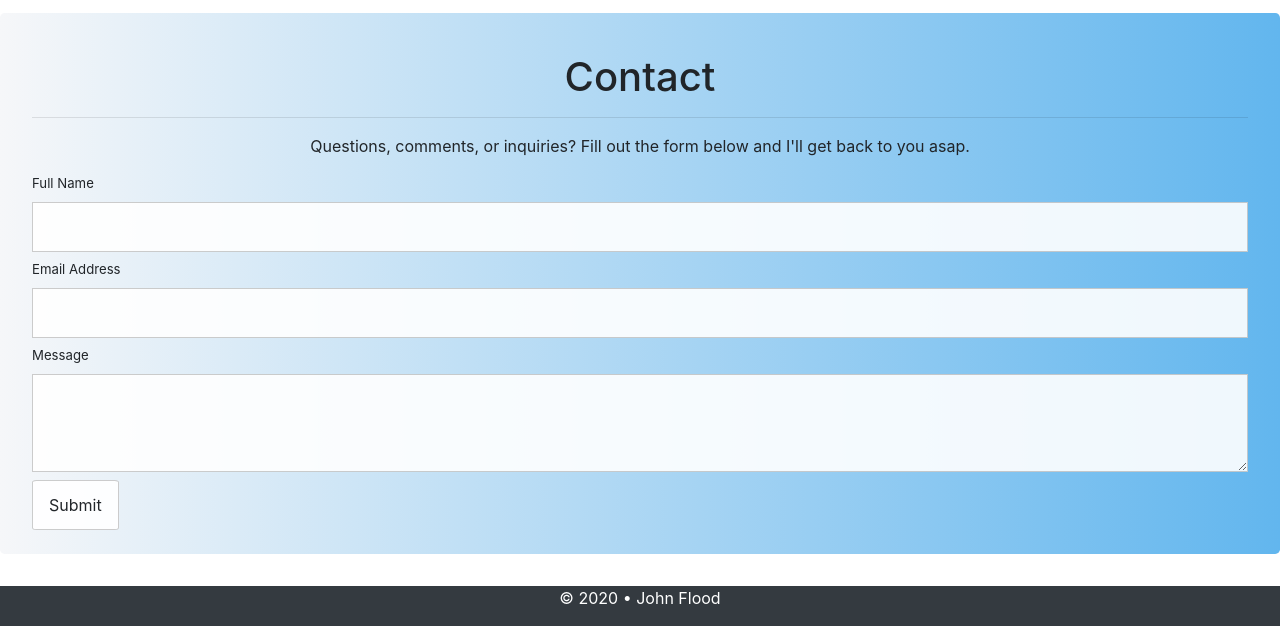
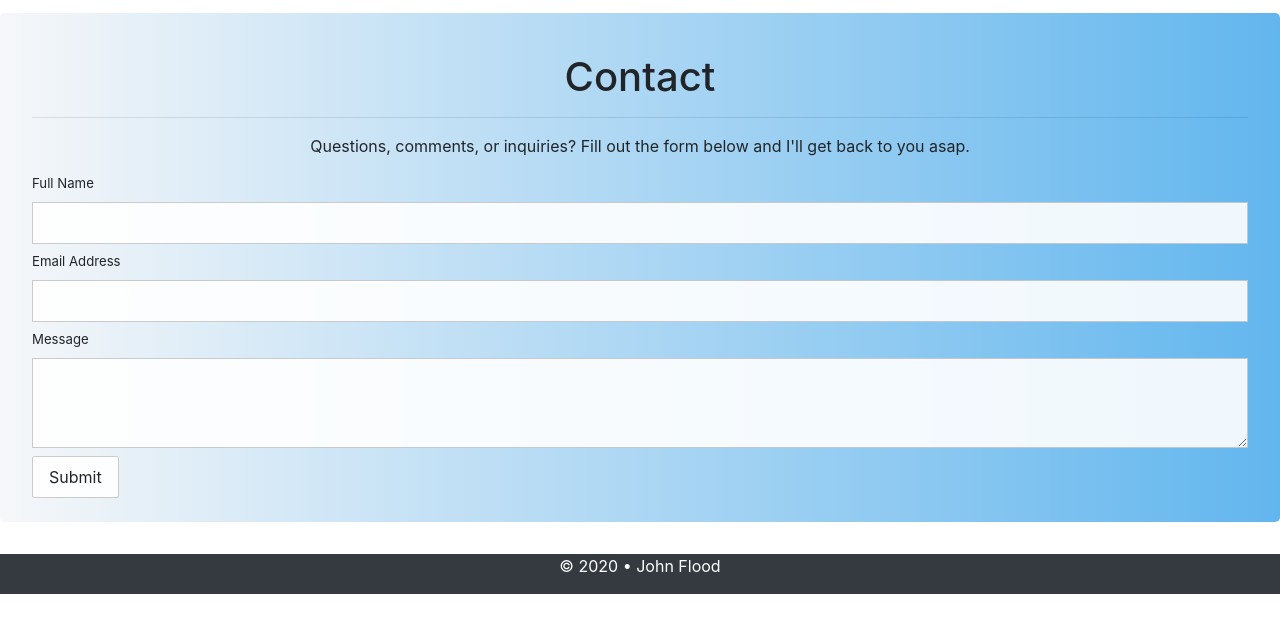
Before and after one commit to jflood215/Portfolio, a plain HTML site: page index.html in a window 1280 px wide. Shown: the part 3011-3637 px from the top of the page. After the commit the page ends 3605 px from the top, so only its background shows below. Drawn offline with nearby package versions, Linux system fonts and the light colour scheme.

Commit message:
minor css updates

```diff
--- a/index.css
+++ b/index.css
@@ -162,7 +162,7 @@ form textarea,
   box-sizing: border-box;
   border: 1px solid rgba(0, 0, 0, 0.2);
   background-color: rgba(255, 255, 255, 0.9);
-  padding: 0.75em 1rem;
+  padding: 0.5em 1rem;
   margin-bottom: 0.5rem;
 }
 form input:focus,
```
